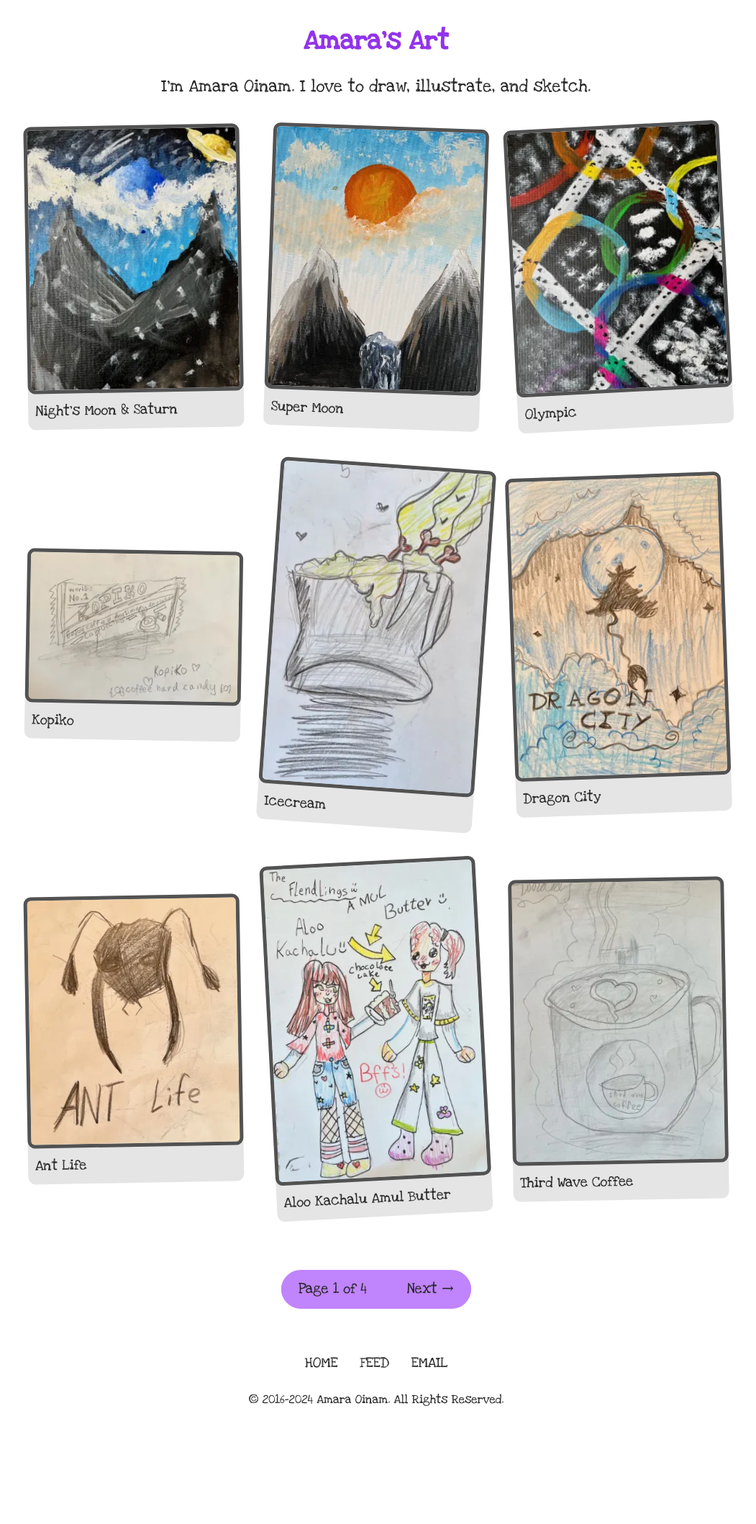
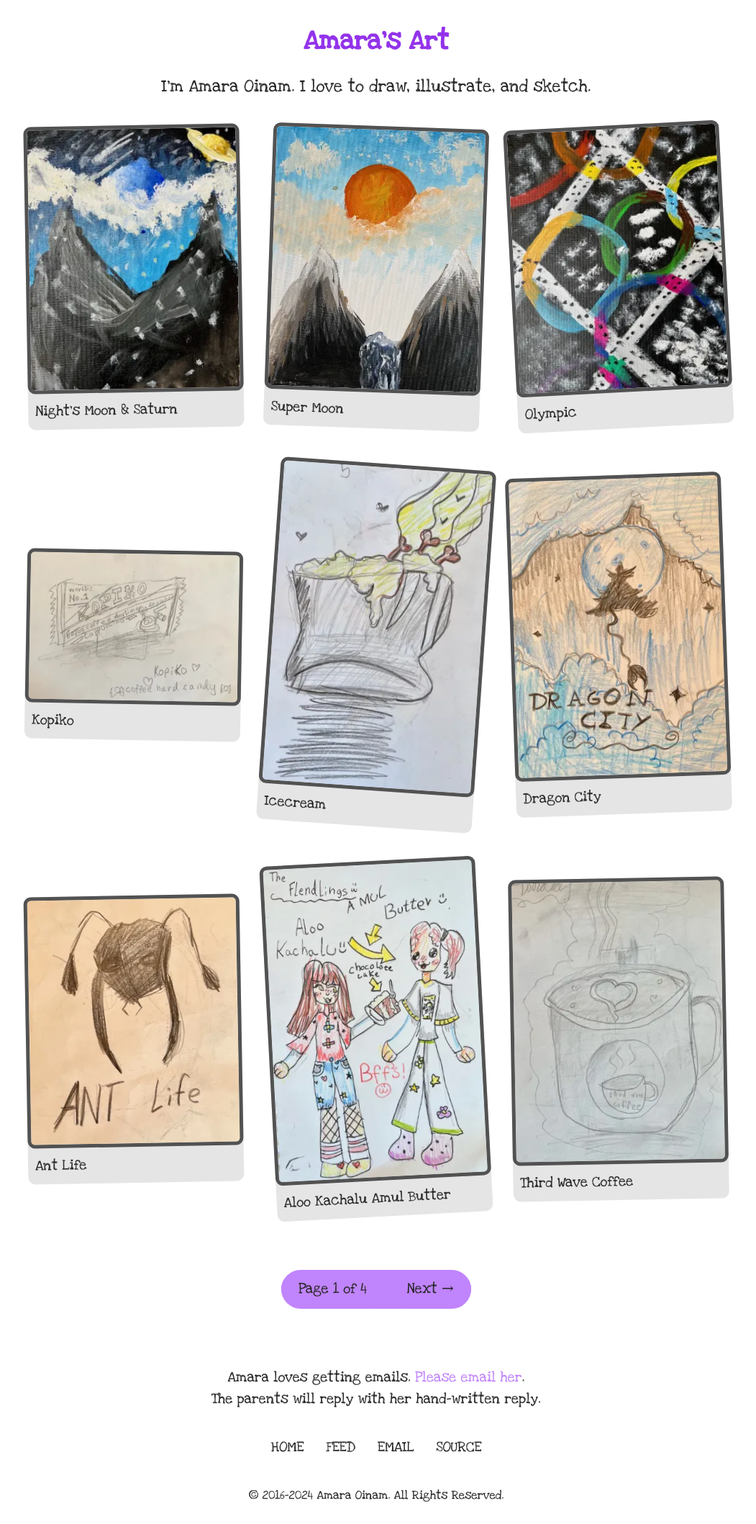
Before and after one commit to oinam/amara.oinam.art, a Jekyll site: the page built from index.html, in a window 1280 px wide. Shown: the whole page at 72% size, without its empty margins (117-1168 px from the left). Built offline with Jekyll 4.4.1, drawn with Linux system fonts in a browser that asks for light colours; some web fonts are replaced; the list of posts is cut into pages by our own code; before the commit the page ends 1983 px from its top, so only the background shows below that.

Commit message:
Email highlighted

```diff
--- a/_includes/css/layout.css
+++ b/_includes/css/layout.css
@@ -23,6 +23,7 @@ footer {
 }
 
 footer nav {
+  margin: var(--space-m) auto;
   text-transform: uppercase;
 }
 
--- a/_layouts/default.html
+++ b/_layouts/default.html
@@ -45,10 +45,17 @@
   </main>
 
   <footer class="container">
+    <p>
+      Amara loves getting emails.
+      <a class="highlight" href="mailto:amara.art@oinam.com">Please email her</a>.
+      <br>
+      The parents will reply with her hand-written reply.
+    </p>
     <nav>
       <a href="/">Home</a>
       <a href="/feed.xml">Feed</a>
       <a href="mailto:amara.art@oinam.com">Email</a>
+      <a href="https://github.com/oinam/amara.oinam.art">Source</a>
     </nav>
     <p>
       <small>
--- a/index.html
+++ b/index.html
@@ -8,7 +8,8 @@ layout: default
 		<a href="{{ site.baseurl | prepend: site.url }}{{ post.url }}" title="{{ post.title }}">
 			<figure>
 				<img width="300" height="400"
-				src="/{{ site.file_path }}/{{ post.image }}{{ site.file_thumb }}.{{ site.file_thumb_format}}">
+					alt="{{ post.title }}"
+					src="/{{ site.file_path }}/{{ post.image }}{{ site.file_thumb }}.{{ site.file_thumb_format}}">
 				<figcaption>{{ post.title }}</figcaption>
 			</figure>
 		</a>
```
Also changed, not shown: _includes/css/base.css (+9 -0 lines).
